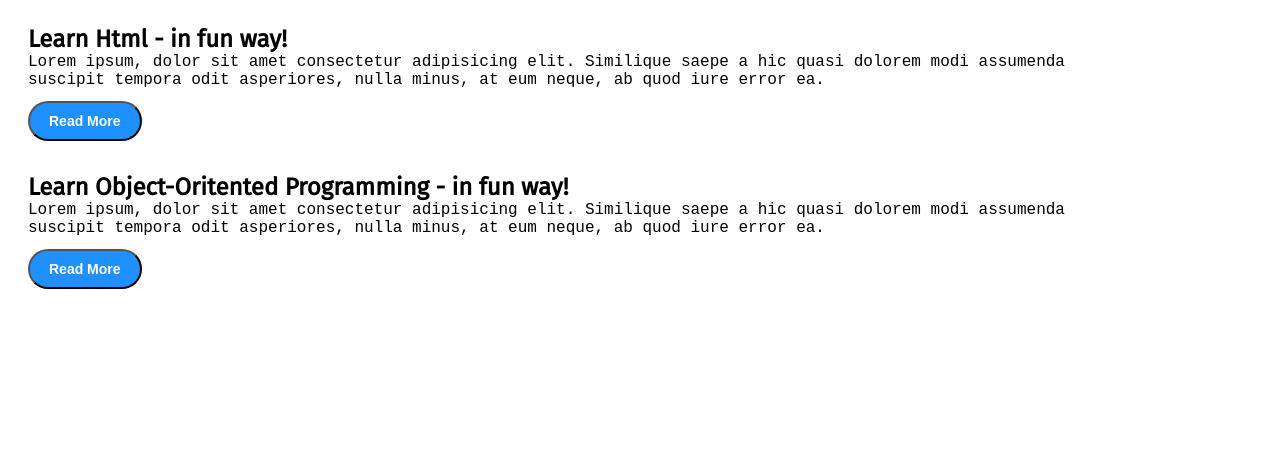
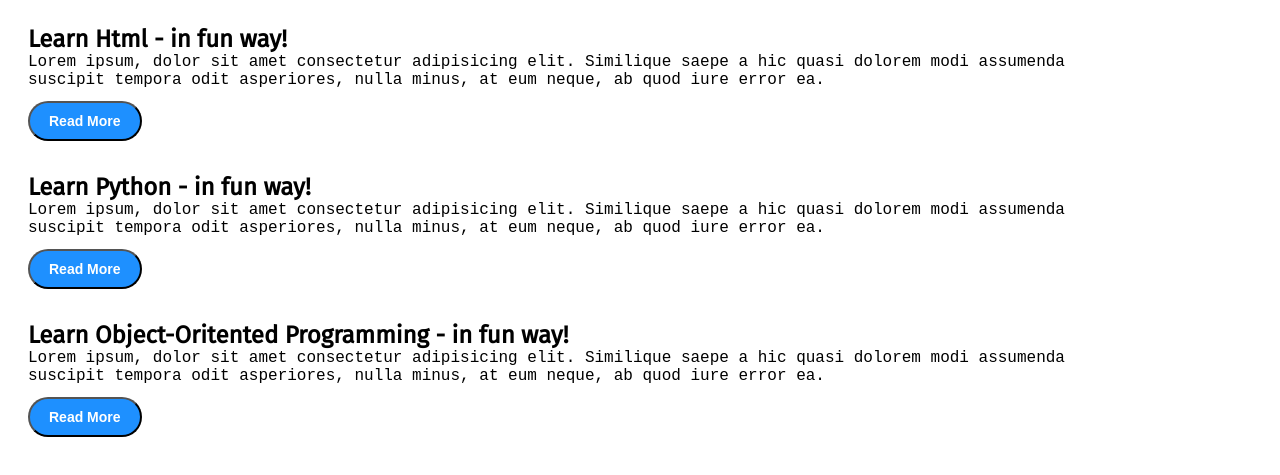
Before and after one commit to mewadadeepak/Git-Demo-Portfolio, a plain HTML site: page blog.html in a window 1280 px wide. Shown: the part 585-1060 px from the top of the page. Before the commit the page ends 936 px from the top, so only its background shows below. Drawn offline with Linux system fonts and the light colour scheme.

Commit message:
New code Added in blog.html file

```diff
--- a/blog.html
+++ b/blog.html
@@ -54,6 +54,16 @@
                     <p>Lorem ipsum, dolor sit amet consectetur adipisicing elit. Similique saepe a hic quasi dolorem modi assumenda suscipit tempora odit asperiores, nulla minus, at eum neque, ab quod iure error ea.</p>
                     <button class="btn btn-sm">Read More</button>
                 </div>
+               <!------Added code only for git mereging perpuse during learning.You can remove it when you need to remove it -->
+
+               <div class="blogItem">
+                <h2>Learn Python - in fun way!</h2>
+                <p>Lorem ipsum, dolor sit amet consectetur adipisicing elit. Similique saepe a hic quasi dolorem modi assumenda suscipit tempora odit asperiores, nulla minus, at eum neque, ab quod iure error ea.</p>
+                <button class="btn btn-sm">Read More</button>
+            </div>
+
+            <!------Added code only for git mereging perpuse during learning.You can remove it when you need to remove it -->
+
                 <div class="blogItem">
                     <h2>Learn Object-Oritented Programming - in fun way!</h2>
                     <p>Lorem ipsum, dolor sit amet consectetur adipisicing elit. Similique saepe a hic quasi dolorem modi assumenda suscipit tempora odit asperiores, nulla minus, at eum neque, ab quod iure error ea.</p>
```
